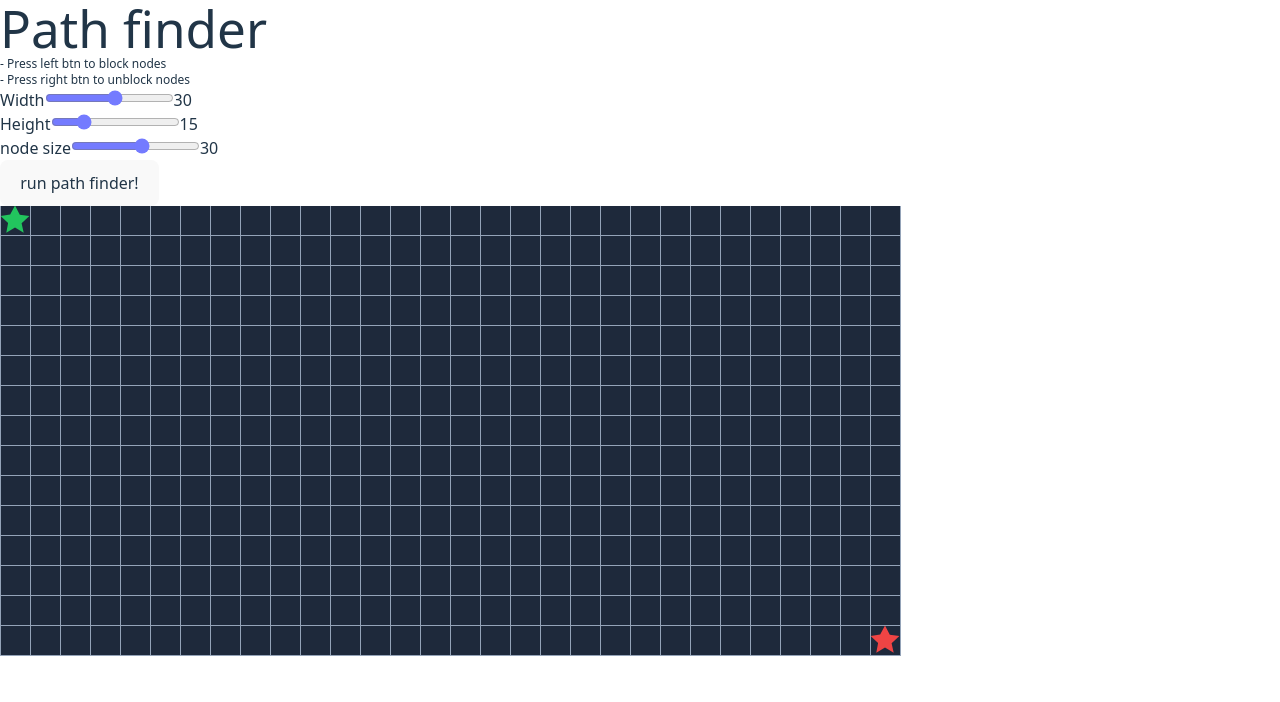
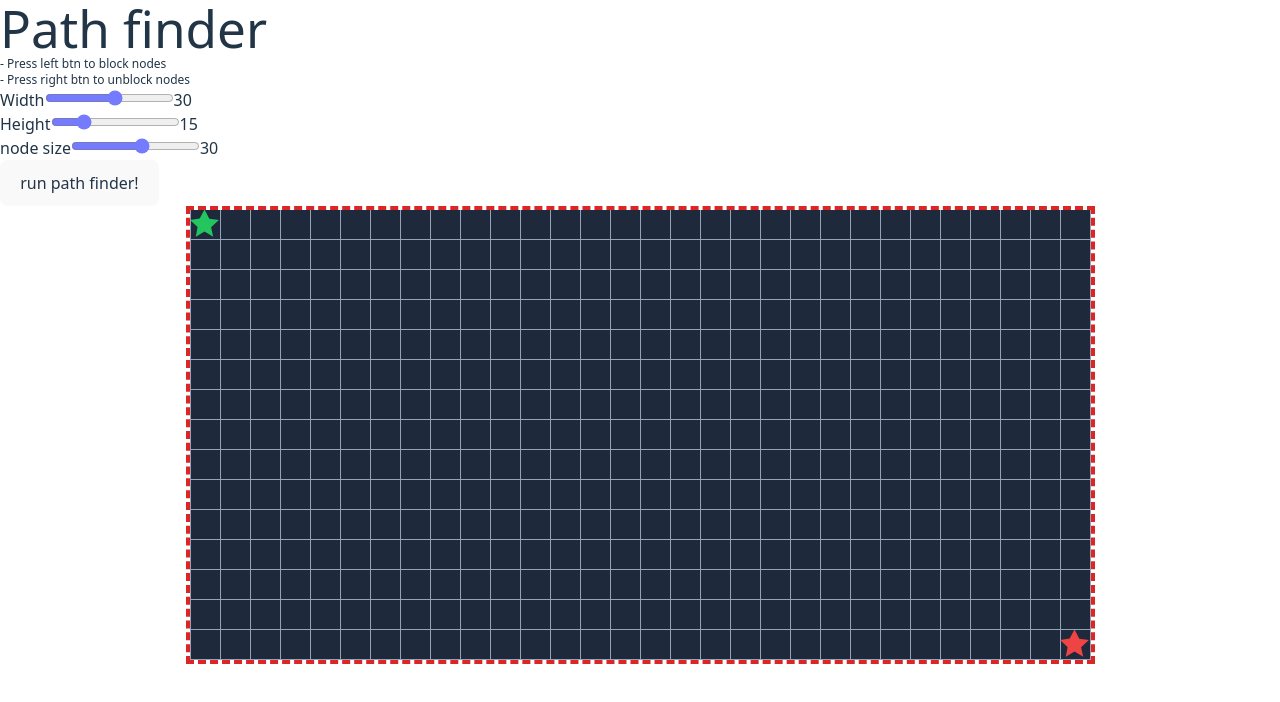
Before and after one commit to mrChernicharo/path-finder-app, a React (Vite) app: page / in a window 1280 px wide. Shown: the top 702 px of the page. Built offline with nearby package versions, Linux system fonts and the light colour scheme.

Commit message:
center the grid

```diff
--- a/src/components/DestinationPoint.tsx
+++ b/src/components/DestinationPoint.tsx
@@ -1,7 +1,7 @@
 import { useState } from 'react';
 import { useAppDispatch, useAppSelector } from '../redux/util';
 import { Pos, worldMapActions } from '../redux/modules/world-map/world-map';
-import { getEndNode, getNodeSize, getStartNode } from '../redux/modules/world-map/world-map.selector';
+import { getNodeSize } from '../redux/modules/world-map/world-map.selector';
 import Draggable from './Draggable';
 
 export default function DestinationPoint(props: { type: 'start' | 'end'; pos: Pos }) {
--- a/src/components/Draggable.tsx
+++ b/src/components/Draggable.tsx
@@ -33,7 +33,7 @@ export default function Draggable(props: DraggableProps) {
   });
 
   return (
-    <div id={idMaker()} className="absolute z-10" style={{ width, height, top: y, left: x }} ref={elementRef}>
+    <div id={`draggable-${idMaker()}`} className="absolute z-10" style={{ width, height, top: y, left: x }} ref={elementRef}>
       {children}
     </div>
   );
--- a/src/components/Neighbors.tsx
+++ b/src/components/Neighbors.tsx
@@ -8,10 +8,10 @@ export default function Neighbors(props: { neighbors: Node[] }) {
   const nodeSize = useAppSelector(getNodeSize);
 
   return (
-    <div>
+    <>
       {props.neighbors.map(({ x, y, g }) => (
         <Tile key={`tile-${y}-${x}`} x={x} y={y} g={g} color="orange" />
       ))}
-    </div>
+    </>
   );
 }
--- a/src/components/Path.tsx
+++ b/src/components/Path.tsx
@@ -3,10 +3,10 @@ import { Tile } from './Tile';
 
 export default function Path(props: { path: Node[] }) {
   return (
-    <div>
+    <>
       {props.path.map(({ x, y, g }) => (
-        <Tile key={`tile-${y}-${x}`} x={x} y={y} g={g} />
+        <Tile key={`tile-${y}-${x}`} x={x} y={y} g={g} color="dodgerblue" />
       ))}
-    </div>
+    </>
   );
 }
--- a/src/components/WorldMap.tsx
+++ b/src/components/WorldMap.tsx
@@ -17,12 +17,12 @@ export default function WorldMap() {
   const { path, neighbors, pathActive, togglePath } = usePath();
 
   return (
-    <div className="w-screen">
+    <div className="w-screen  ">
 
       <button onClick={togglePath}>{pathActive ? 'clear' : 'run path finder!'}</button>
 
       <div
-        className="grid-outer-wrapper relative"
+        className="grid-outer-wrapper w-min mx-auto relative border-dashed border-red-600 border-4"
         onMouseDown={(e) => {
           (e.buttons === 1 || e.buttons === 2) &&
             selectionMode === SelectionMode.Idle &&
```
